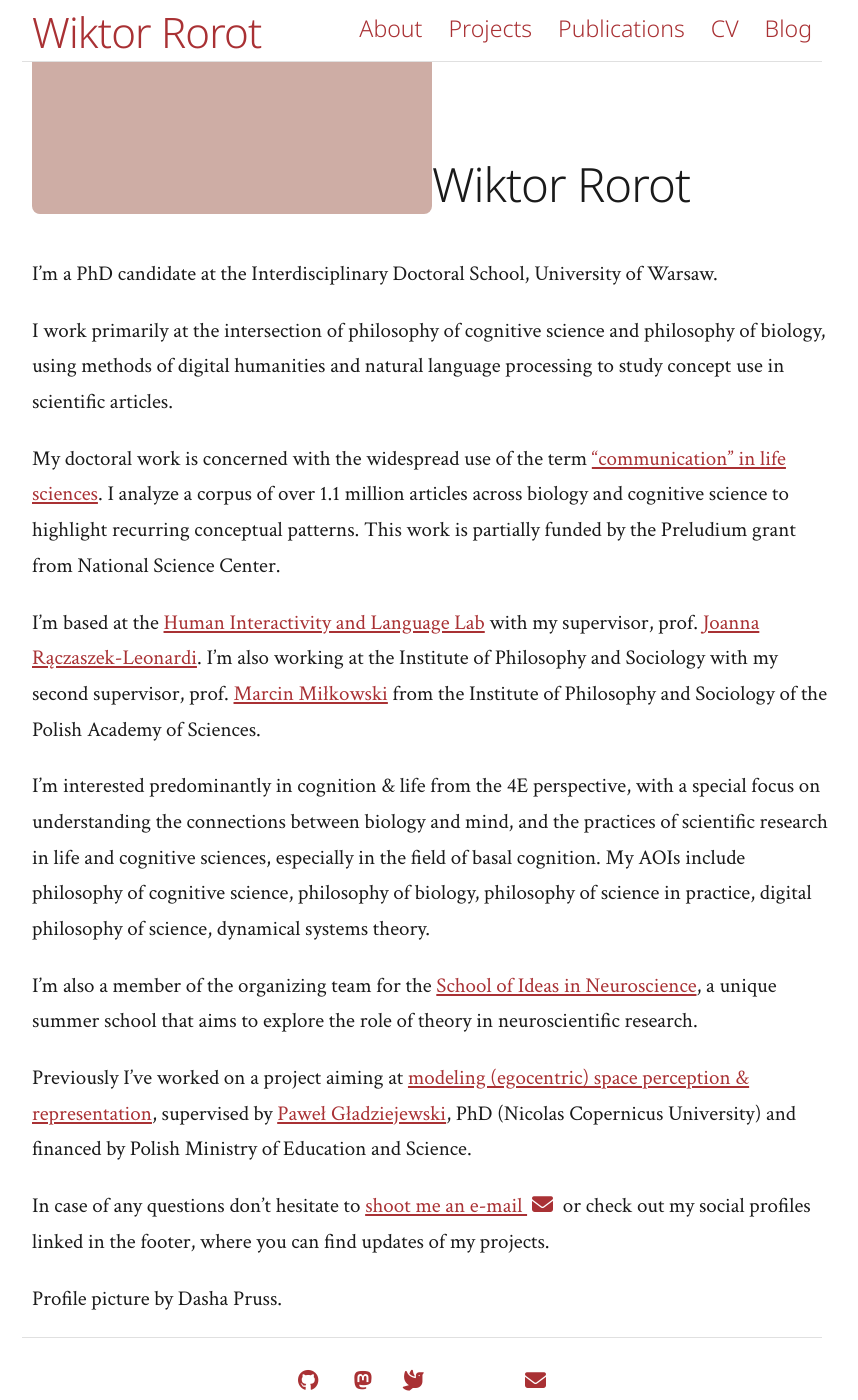
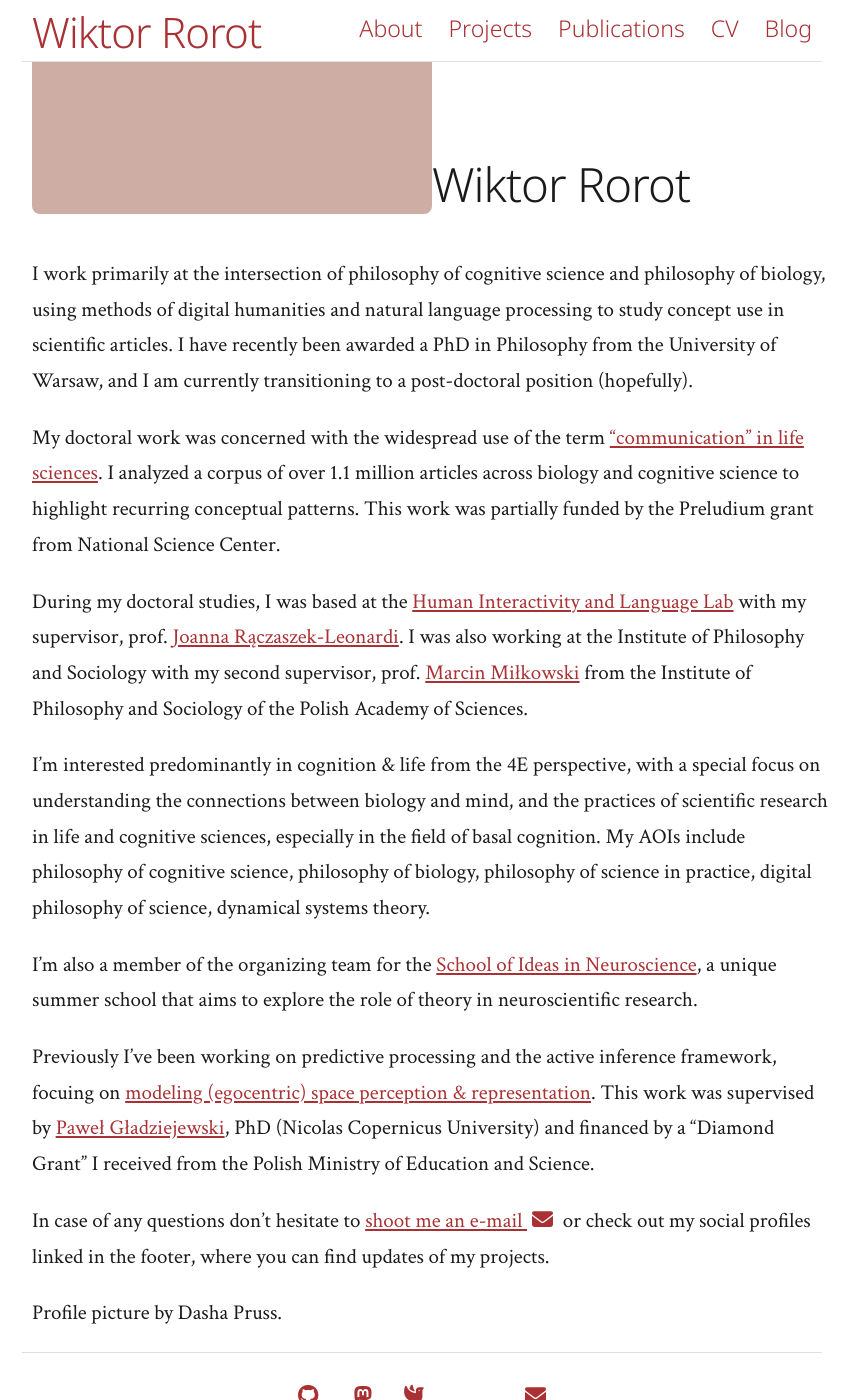
Before and after one commit to wikror/wikror.github.io, a Jekyll site: the page built from index.md, in a window 1280 px wide and 1400 px high, scrolled down 196 px. Shown: the whole window, without its empty margins (218-1076 px from the left). Built offline with Jekyll 4.4.1, drawn with Linux system fonts in a browser that asks for light colours; a style sheet for code colours, icons or effects is not loaded.

Commit message:
Career update
Revised personal introduction and research focus details.

```diff
--- a/index.md
+++ b/index.md
@@ -4,19 +4,17 @@ title: Wiktor Rorot
 image: profile-pic.jpg
 ---
 
-I'm a PhD candidate at the Interdisciplinary Doctoral School, University of Warsaw.
+I work primarily at the intersection of philosophy of cognitive science and philosophy of biology, using methods of digital humanities and natural language processing to study concept use in scientific articles. I have recently been awarded a PhD in Philosophy from the University of Warsaw, and I am currently transitioning to a post-doctoral position (hopefully).
 
-I work primarily at the intersection of philosophy of cognitive science and philosophy of biology, using methods of digital humanities and natural language processing to study concept use in scientific articles.
+My doctoral work was concerned with the widespread use of the term ["communication" in life sciences](./projects/communication). I analyzed a corpus of over 1.1 million articles across biology and cognitive science to highlight recurring conceptual patterns. This work was partially funded by the Preludium grant from National Science Center.
 
-My doctoral work is concerned with the widespread use of the term ["communication" in life sciences](./projects/communication). I analyze a corpus of over 1.1 million articles across biology and cognitive science to highlight recurring conceptual patterns. This work is partially funded by the Preludium grant from National Science Center.
-
-I'm based at the [Human Interactivity and Language Lab](https://hill.psych.uw.edu.pl){:target="_blank"} with my supervisor, prof. [Joanna Rączaszek-Leonardi](https://scholar.google.com/citations?user=OPggSAYAAAAJ&hl=en){:target="_blank"}. I'm also working at the Institute of Philosophy and Sociology with my second supervisor, prof. [Marcin Miłkowski](https://scholar.google.com/citations?user=2UfI6q8AAAAJ&hl=en){:target="_blank"} from the Institute of Philosophy and Sociology of the Polish Academy of Sciences.
+During my doctoral studies, I was based at the [Human Interactivity and Language Lab](https://hill.psych.uw.edu.pl){:target="_blank"} with my supervisor, prof. [Joanna Rączaszek-Leonardi](https://scholar.google.com/citations?user=OPggSAYAAAAJ&hl=en){:target="_blank"}. I was also working at the Institute of Philosophy and Sociology with my second supervisor, prof. [Marcin Miłkowski](https://scholar.google.com/citations?user=2UfI6q8AAAAJ&hl=en){:target="_blank"} from the Institute of Philosophy and Sociology of the Polish Academy of Sciences.
 
 I'm interested predominantly in cognition & life from the 4E perspective, with a special focus on understanding the connections between biology and mind, and the practices of scientific research in life and cognitive sciences, especially in the field of basal cognition. My AOIs include philosophy of cognitive science, philosophy of biology, philosophy of science in practice, digital philosophy of science, dynamical systems theory.
 
 I'm also a member of the organizing team for the [School of Ideas in Neuroscience](https://nenckiopenlab.org/the-school-of-ideas-in-neuroscience/), a unique summer school that aims to explore the role of theory in neuroscientific research.
 
-Previously I've worked on a project aiming at [modeling (egocentric) space perception & representation](./projects/space), supervised by [Paweł Gładziejewski](https://scholar.google.com/citations?user=Ql2ajksAAAAJ&hl=pl){:target="_blank"}, PhD (Nicolas Copernicus University) and financed by Polish Ministry of Education and Science.
+Previously I've been working on predictive processing and the active inference framework, focuing on [modeling (egocentric) space perception & representation](./projects/space). This work was supervised by [Paweł Gładziejewski](https://scholar.google.com/citations?user=Ql2ajksAAAAJ&hl=pl){:target="_blank"}, PhD (Nicolas Copernicus University) and financed by a "Diamond Grant" I received from the Polish Ministry of Education and Science.
 
 In case of any questions don't hesitate to [shoot me an e-mail <i class="fa fa-envelope"></i>](mailto:w.rorot@uw.edu.pl) or check out my social profiles linked in the footer, where you can find updates of my projects.
 
```
